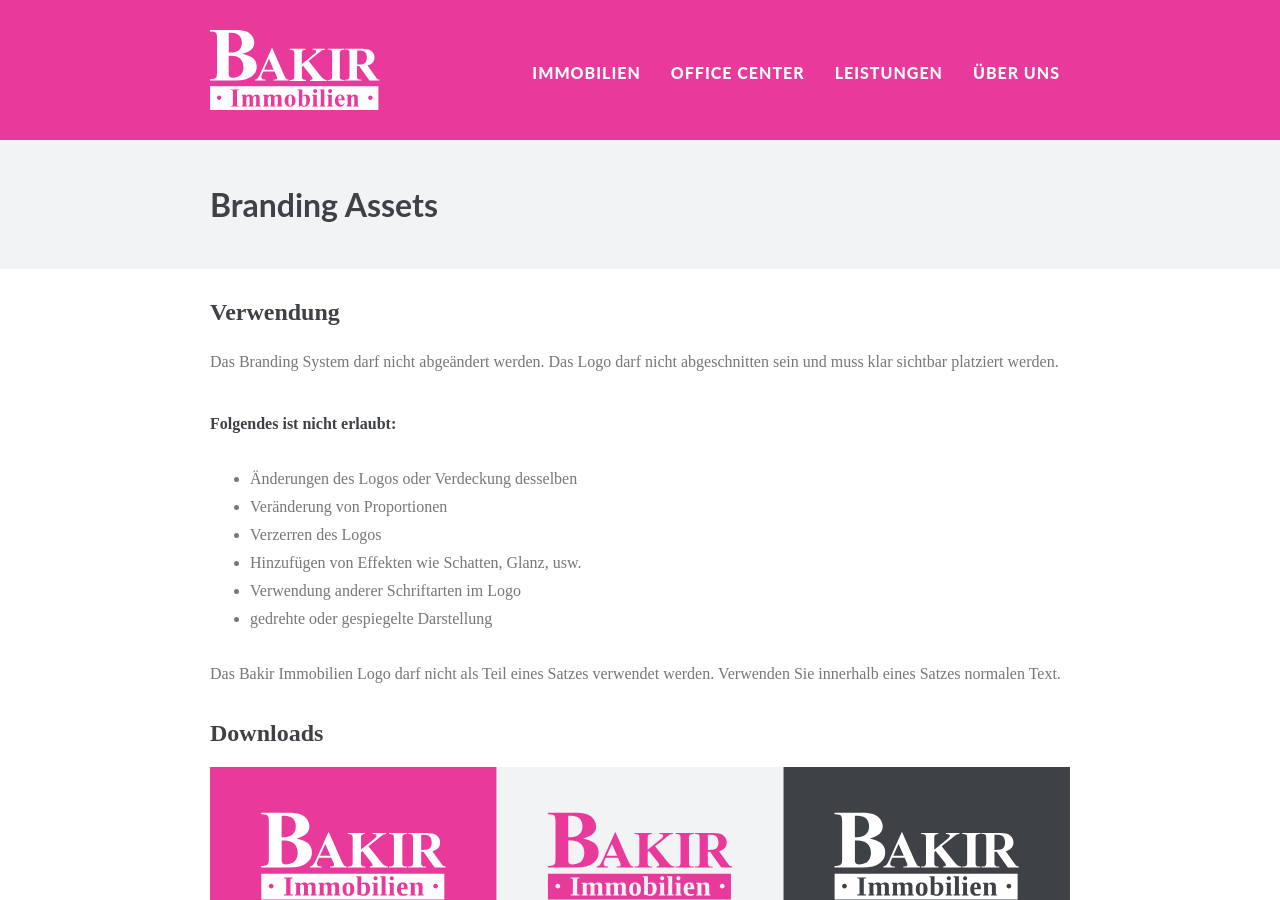
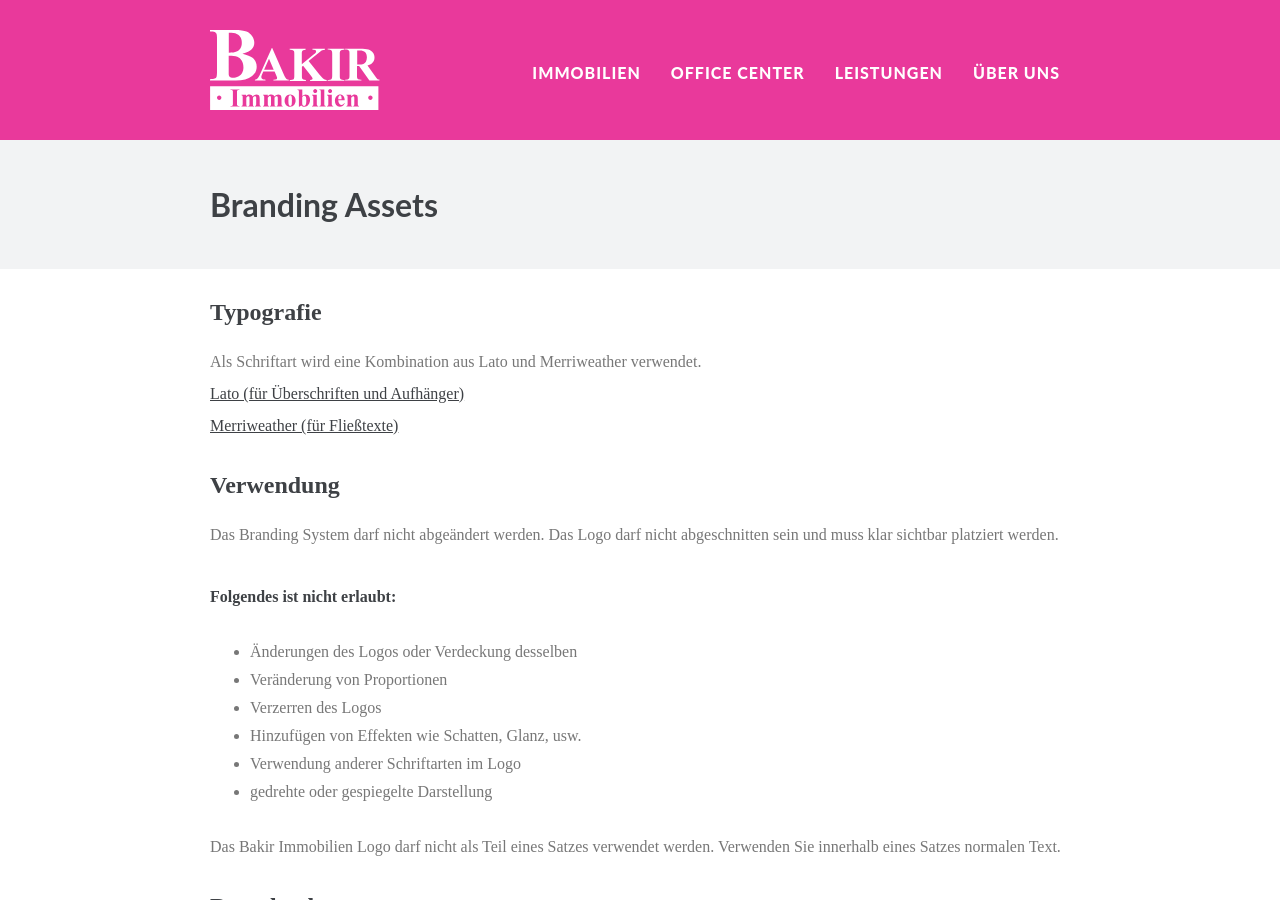
Before and after one commit to bakirnetwork/bakirimmobilien_de, a Jekyll site: the page built from _pages/brand.md, in a window 1280 px wide and 900 px high. Built offline with Jekyll 4.4.1, drawn with Linux system fonts in a browser that asks for light colours; nearby versions of some CDN libraries; some web fonts are replaced.

Commit message:
Branding Assets: Typografie Sektion hinzugefügt

```diff
--- a/_pages/brand.md
+++ b/_pages/brand.md
@@ -3,6 +3,12 @@
 title: Branding Assets
 permalink: /brand/
 ---
+
+## Typografie
+
+Als Schriftart wird eine Kombination aus Lato und Merriweather verwendet.
+<a href="https://www.google.com/fonts/specimen/Lato" target="blank">Lato (für Überschriften und Aufhänger)</a>
+<a href="https://www.google.com/fonts/specimen/Merriweather" target="blank">Merriweather (für Fließtexte)</a>
 
 ## Verwendung
 
```
